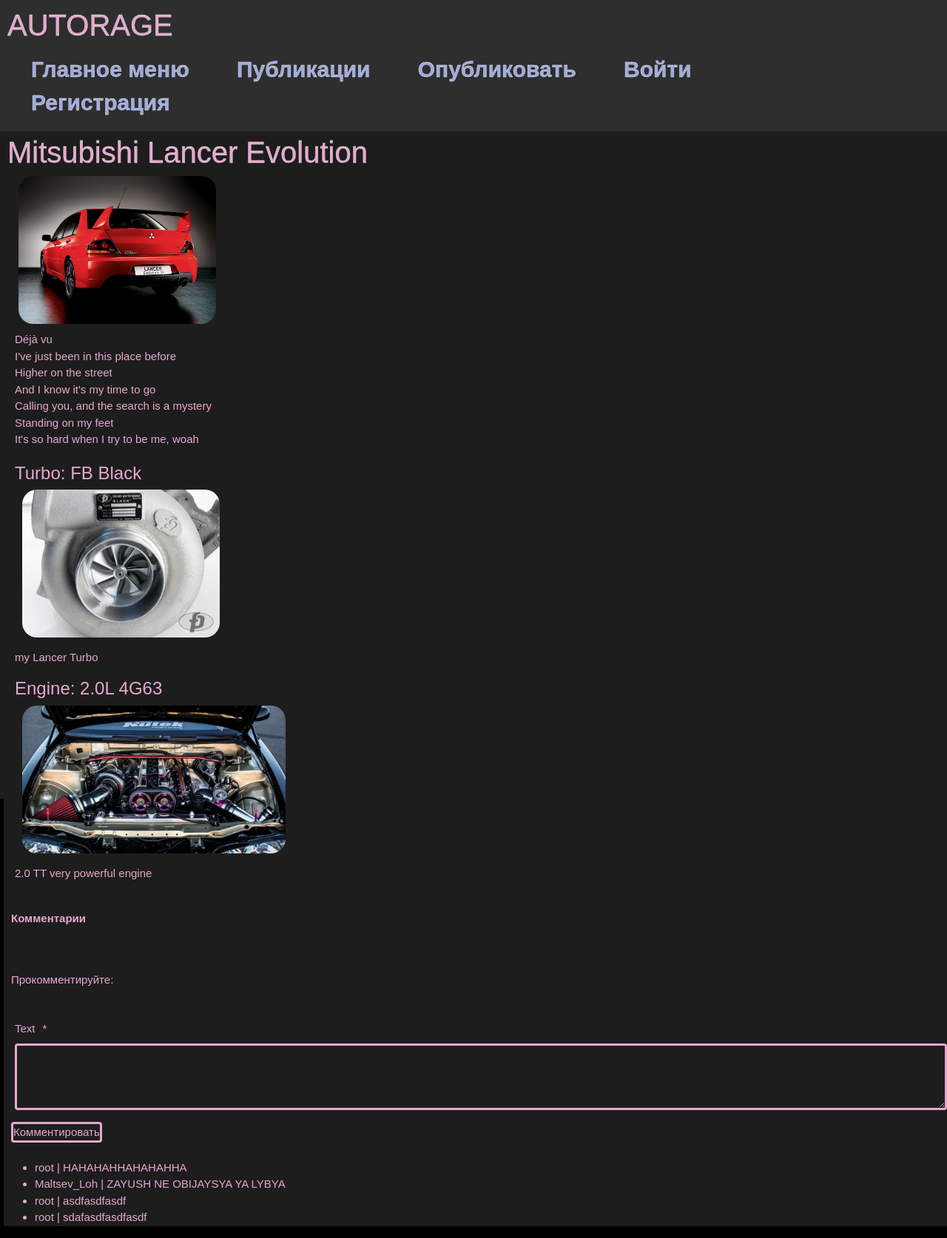
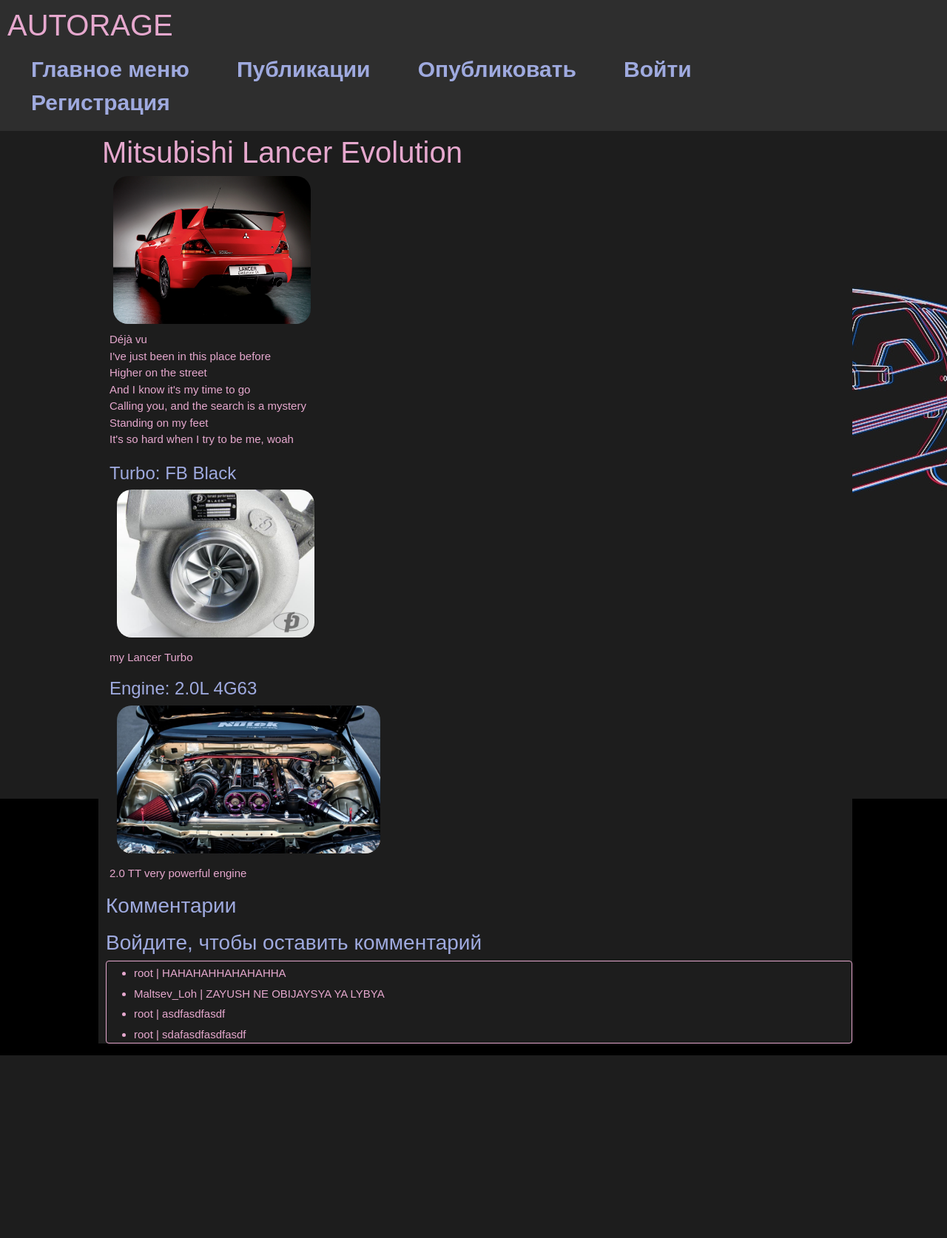
Before and after one commit to MAKKKINTOSH/autorage, a Django app: page /car/2 in a window 1280 px wide. Shown: the whole page at 74% size. After the commit the page ends 1427 px from the top, so only its background shows below. Run offline with Django 4.2, Linux system fonts and the light colour scheme; data comes from the database, SQL or seed files in the repository; both versions use the stored data as it was after the commit; some libraries are stand-ins or nearby versions.

Commit message:
some cosmetic changes

```diff
--- a/autorage/forms.py
+++ b/autorage/forms.py
@@ -106,6 +106,7 @@
 class AddCommentForm(forms.Form):
 
     text = forms.CharField(
+        label='',
         max_length=255,
         widget=forms.Textarea(
             attrs={
--- a/autorage/static/autorage/css/style.css
+++ b/autorage/static/autorage/css/style.css
@@ -4,6 +4,11 @@
     --blue: #196cd3;
     --black: #1d1d1d;
     --brown: #ccc;
+}
+.wrapper{
+	max-width: 80%;
+	padding: 0;
+	margin: 0 auto;
 }
 *, *::before, *::after {
     box-sizing: border-box;
@@ -31,18 +36,21 @@
 }
 h1{
     color: var(--pink);
-    -webkit-text-stroke: 0.3px #FFFFFF;
+    /* -webkit-text-stroke: 0.1px var(--brown); */
+}
+h3,h4{
+    color: var(--violet);
 }
 a:link{
     color: var(--violet);
-    -webkit-text-stroke: 0.3px #FFFFFF;
+    /* -webkit-text-stroke: 0.1px var(--brown); */
 }
 a:hover{
     color: var(--pink);
 }
 a:visited{
     color: var(--violet);
-    -webkit-text-stroke: 0.3px #FFFFFF;
+    /* -webkit-text-stroke: 0.1px var(--brown); */
 }
 header{
     display: flex;
@@ -72,15 +80,12 @@
     color: var(--blue);
 }
 
-.comment{
-
-}
 .input-box{
     display: block;
     margin: 0;
     color: var(--pink);
     background-color: var(--black);
-    border: 3px solid var(--pink);
+    border: 1px solid var(--pink);
     border-radius: 0.25rem;
 }
 .input-button{
@@ -88,6 +93,11 @@
     margin: 0;
     color: var(--pink);
     background-color: var(--black);
-    border: 3px solid var(--pink);
+    border: 1px solid var(--pink);
     border-radius: 0.25rem;
 }
+.comment{
+    border: 1px solid var(--pink);
+    border-radius: 0.25rem;
+    background-color: var(--black);
+}
--- a/autorage/templates/autorage/base.html
+++ b/autorage/templates/autorage/base.html
@@ -1,8 +1,9 @@
 {% include 'autorage/header.html' %}
 
 {% include 'autorage/main_menu_panel.html' %}
-
-{% block content %}
-{% endblock %}
+<div class="wrapper">
+	{% block content %}
+	{% endblock %}
+</div>
 
 {% include 'autorage/footer.html' %}
--- a/autorage/templates/autorage/car.html
+++ b/autorage/templates/autorage/car.html
@@ -27,17 +27,22 @@
             {% endfor %}
         </div>
         <div class="comments">
-            <P><br><b>Комментарии</b></P><br>
-            <P><br>Прокомментируйте:</P><br>
+            <P><h3>Комментарии</h3></P>
+            {% if is_auth %}
             <form action="{% url 'autorage:car' pk=car.pk %}" method="post">
                 {% csrf_token %}
                 {{ comment_form|crispy }}
                 <button type="submit" class="input-button">Комментировать</button><br>
             </form>
+            {% else %}
+            <h3>Войдите, чтобы оставить комментарий</h3>
+            {% endif %}
             {% if comments %}
-            <ul>
+            <ul class="comment" >
                 {% for c in comments %}
-                <li class="comment">{{ c.author }} | {{ c.text }}<br></li>
+                <div>
+                    <li>{{ c.author }} | {{ c.text }}<br></li>
+                </div>
                 {% endfor %}
             </ul>
             {% endif %}
--- a/autorage/templates/autorage/posts.html
+++ b/autorage/templates/autorage/posts.html
@@ -2,7 +2,7 @@
 
 {% block content %}
 <div>
-    <ul>
+    <uls style="list-style-type: none;">
 {% if cars %}
 {% for car in cars %}
         <li>
```
Also changed, not shown: db.sqlite3.
